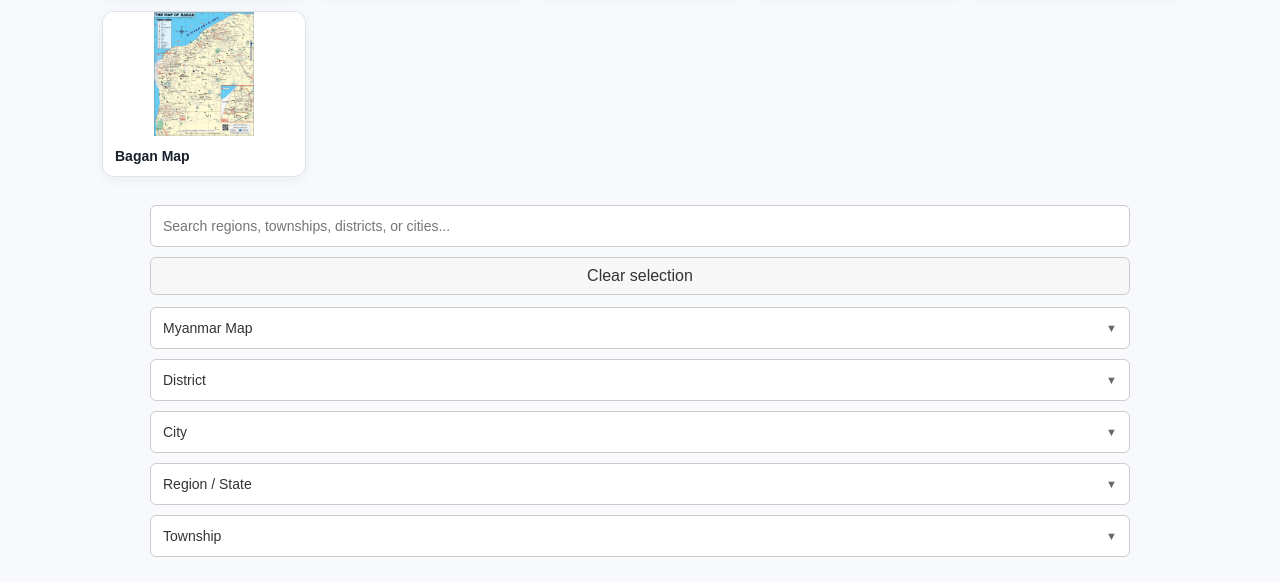
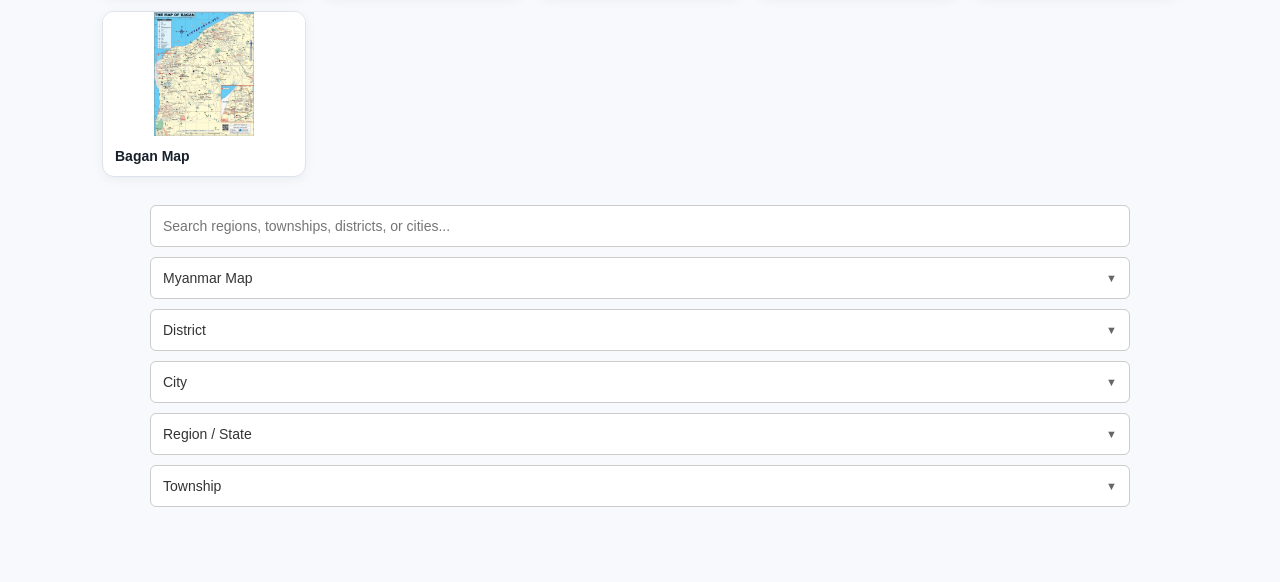
Before and after one commit to dav-tech496/map, a plain HTML site: page index.html in a window 1280 px wide. Shown: the part 365-947 px from the top of the page. After the commit the page ends 897 px from the top, so only its background shows below. Drawn offline with Linux system fonts and the light colour scheme.

Commit message:
Remove clear selection functionality and associated styles

```diff
--- a/index.html
+++ b/index.html
@@ -40,8 +40,6 @@
             <input type="search" id="searchInput" class="search-box" placeholder="Search regions, townships, districts, or cities..." autocomplete="off" aria-controls="searchResults" aria-expanded="false">
             <div id="searchResults" class="search-results" role="listbox" hidden></div>
         </div>
-
-        <button type="button" id="clearSelection" class="clear-button" onclick="clearSelection()">Clear selection</button>
 
         <!-- Myanmar Map -->
         <div class="dropdown">
@@ -347,7 +345,6 @@
                 "Explore popular maps or search by region, state, district, township, or city.": "လူကြိုက်များသောမြေပုံများကို ကြည့်ရှုပါ၊ သို့မဟုတ် တိုင်းဒေသကြီး၊ ပြည်နယ်၊ ခရိုင်၊ မြို့နယ်၊ မြို့အလိုက် ရှာဖွေပါ။",
                 "Search regions, townships, districts, or cities...": "တိုင်းဒေသကြီး၊ မြို့နယ်၊ ခရိုင် သို့မဟုတ် မြို့များကို ရှာဖွေပါ...",
                 "Search...": "ရှာဖွေရန်...",
-                "Clear selection": "ရွေးချယ်မှုများ ရှင်းလင်းရန်",
                 "Myanmar Map": "မြန်မာနိုင်ငံမြေပုံ",
                 "Myanmar": "မြန်မာနိုင်ငံ",
                 "English": "အင်္ဂလိပ်",
--- a/map.css
+++ b/map.css
@@ -232,20 +232,6 @@ body {
 .district-group button { margin-top: 0; }
 @media (max-width: 600px) { .map-viewer { width: 94%; } .map-viewer h2 { font-size: 18px; } }
 
-.clear-button {
-    display: block;
-    width: 100%;
-    min-height: 38px;
-    margin: 0 0 12px;
-    border: 1px solid #ccc;
-    border-radius: 6px;
-    background: #f7f7f7;
-    color: #333;
-    font: inherit;
-    cursor: pointer;
-}
-.clear-button:hover { background: #eee; }
-
 .map-dialog {
     width: min(92vw, 1000px);
     max-width: none;
@@ -353,7 +339,7 @@ body { min-width: 320px; overflow-x: clip; }
   .popular-heading h1 { font-size: 27px; }
   .popular-heading > p:last-child { line-height: 1.45; }
   .search-container { width: auto; max-width: none; margin: 18px 14px 28px; }
-  .search-box, .dropdown-btn, .clear-button { min-height: 46px; height: auto; font-size: 16px; }
+  .search-box, .dropdown-btn { min-height: 46px; height: auto; font-size: 16px; }
   .dropdown-content button { min-height: 44px; font-size: 15px; }
   .map-dialog, .map-dialog.download-flow-only { width: calc(100vw - 20px); max-width: none; max-height: calc(100dvh - 20px); padding: 12px; border-radius: 12px; }
   .map-dialog img { max-height: 42dvh; }
--- a/map.js
+++ b/map.js
@@ -241,28 +241,6 @@ document.addEventListener("click", event => {
   }
 });
 
-function clearSelection() {
-  document.getElementById("searchInput").value = "";
-  searchResults.hidden = true;
-  searchInput.setAttribute("aria-expanded", "false");
-  document.querySelectorAll(".place-option").forEach(button => { button.hidden = false; });
-  document.getElementById("mapText").textContent = currentMapLanguage === "my" ? "Myanmar" : "English";
-  document.getElementById("regionText").textContent = "Region / State";
-  document.getElementById("townshipText").textContent = "Township";
-  document.getElementById("districtText").textContent = "District";
-  document.getElementById("cityText").textContent = "City";
-  setImage("assets/maps/myanmar-" + (currentMapLanguage === "my" ? "burmese" : "english") + ".jpg", "Myanmar Map", currentMapLanguage === "my" ? "မြန်မာနိုင်ငံမြေပုံ" : "Map of Myanmar", "Map of Myanmar", false);
-  document.querySelectorAll(".dropdown-content").forEach(menu => menu.classList.remove("show"));
-  document.getElementById("downloadActions").hidden = true;
-  document.getElementById("downloadForms").hidden = true;
-  document.getElementById("kpayPanel").hidden = true;
-  document.getElementById("freeDownloadForm").reset();
-  document.getElementById("requestDownloadForm").reset();
-  updateRequestPrice();
-  document.getElementById("downloadFormStatus").textContent = "";
-  closeMapPopup();
-}
-
 function closeMapPopup() {
   const dialog = document.getElementById("mapDialog");
   if (dialog.open) dialog.close();
```
